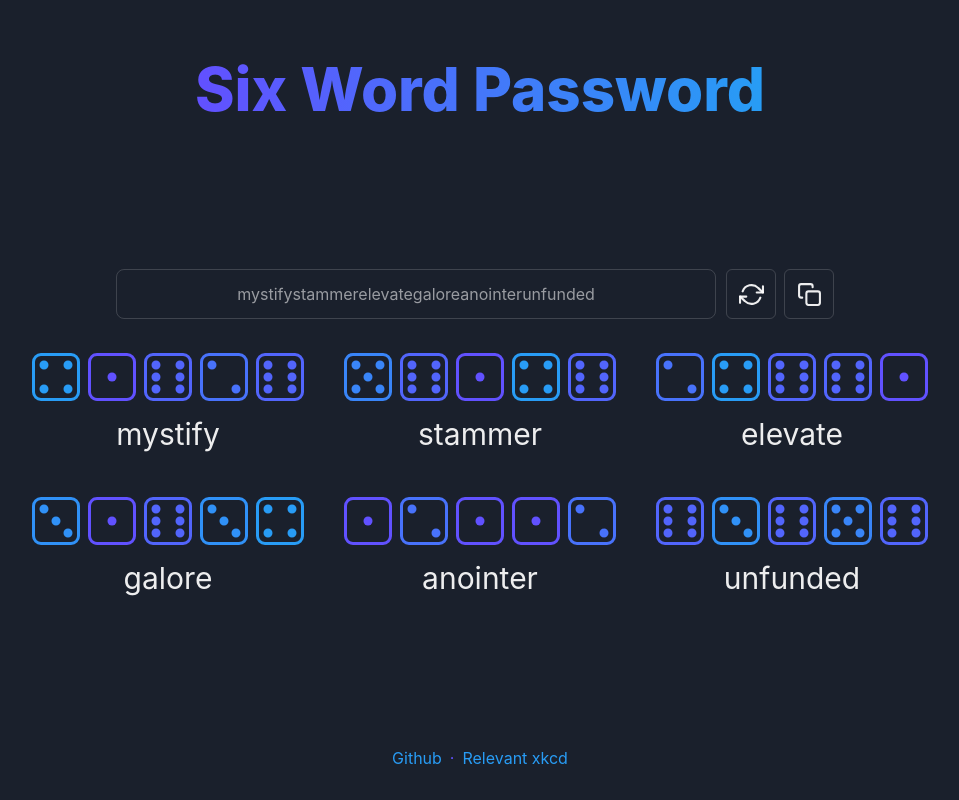
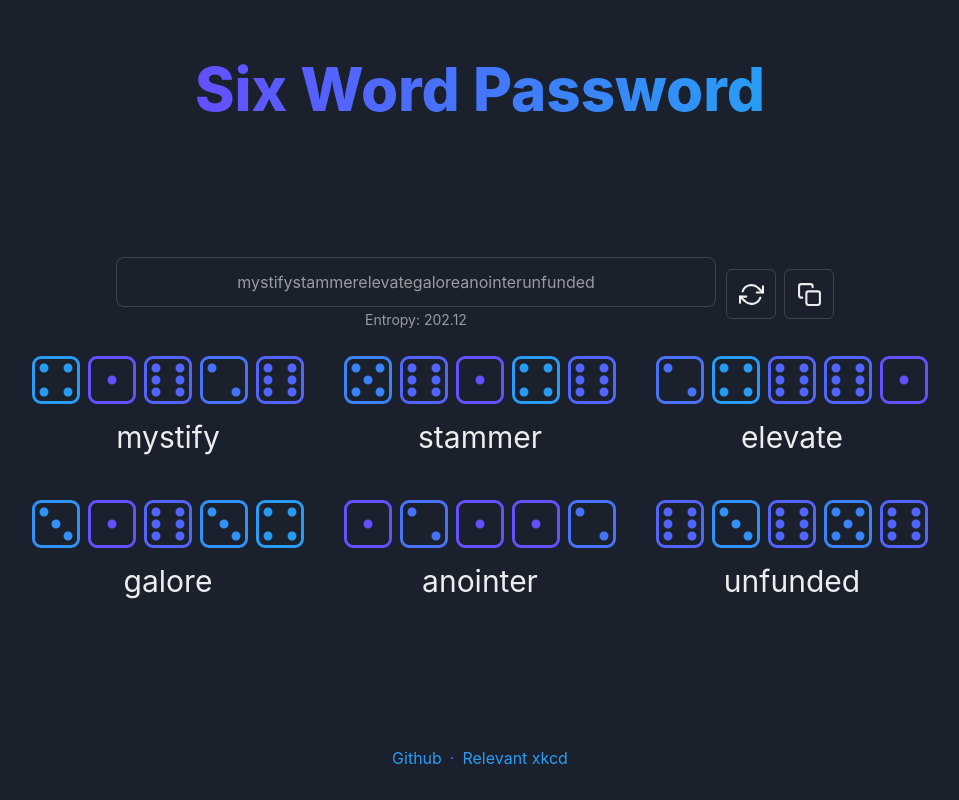
Before and after one commit to aniknia/sixwordpassword, a Next.js app: page / in a window 1280 px wide. Shown: the whole page, without its empty margins (160-1119 px from the left). Built offline with nearby package versions, Linux system fonts and the light colour scheme.

Commit message:
feat: add entropy calculation

```diff
--- a/components/frames/sixwordpassword.tsx
+++ b/components/frames/sixwordpassword.tsx
@@ -14,6 +14,7 @@ import { FiRefreshCw, FiCopy } from "react-icons/fi";
 export default function SixWordPassword() {
   const wordList = require("../../public/effwordlist.json");
   const [rollState, setRollState] = useState(true);
+  const [entropy, setEntropy] = useState(0);
   const [wordArray, setWordArray] = useState([
     "unkown",
     "unkown",
@@ -35,19 +36,24 @@ export default function SixWordPassword() {
     let tempNumArray = [];
     let tempWordArray = [];
     let tempNum = 0;
+    let length = 0;
     for (let i = 0; i < 6; i++) {
       tempNum = Math.floor(Math.random() * Object.keys(wordList).length);
       tempNumArray[i] = wordList[tempNum].number;
       tempWordArray[i] = wordList[tempNum].word;
+      length += parseInt(wordList[tempNum].word.length);
     }
     setNumArray(tempNumArray);
     setWordArray(tempWordArray);
+    let tempEntropy = (length * Math.log(26)) / Math.log(2);
+    setEntropy(tempEntropy.toFixed(2));
   }, [rollState]);
 
   return (
     <>
       <VStack m="auto" p="20px">
         <Flex m="auto" wrap="wrap" align="center" justify="space-between">
+          <Box>
             <Box
               h={["74px", "50px"]}
               w={["325px", "600px"]}
@@ -59,6 +65,10 @@ export default function SixWordPassword() {
               <Text m="auto" align="center" opacity="0.6">
                 {wordArray.join("")}
               </Text>{" "}
+            </Box>
+            <Text p="2px" fontSize="sm" align="center" opacity="0.6">
+              Entropy: {entropy}
+            </Text>
           </Box>
           <HStack m="auto" p="10px">
             <IconButton
```
Lines whose indentation alone changed are shown as unchanged.
